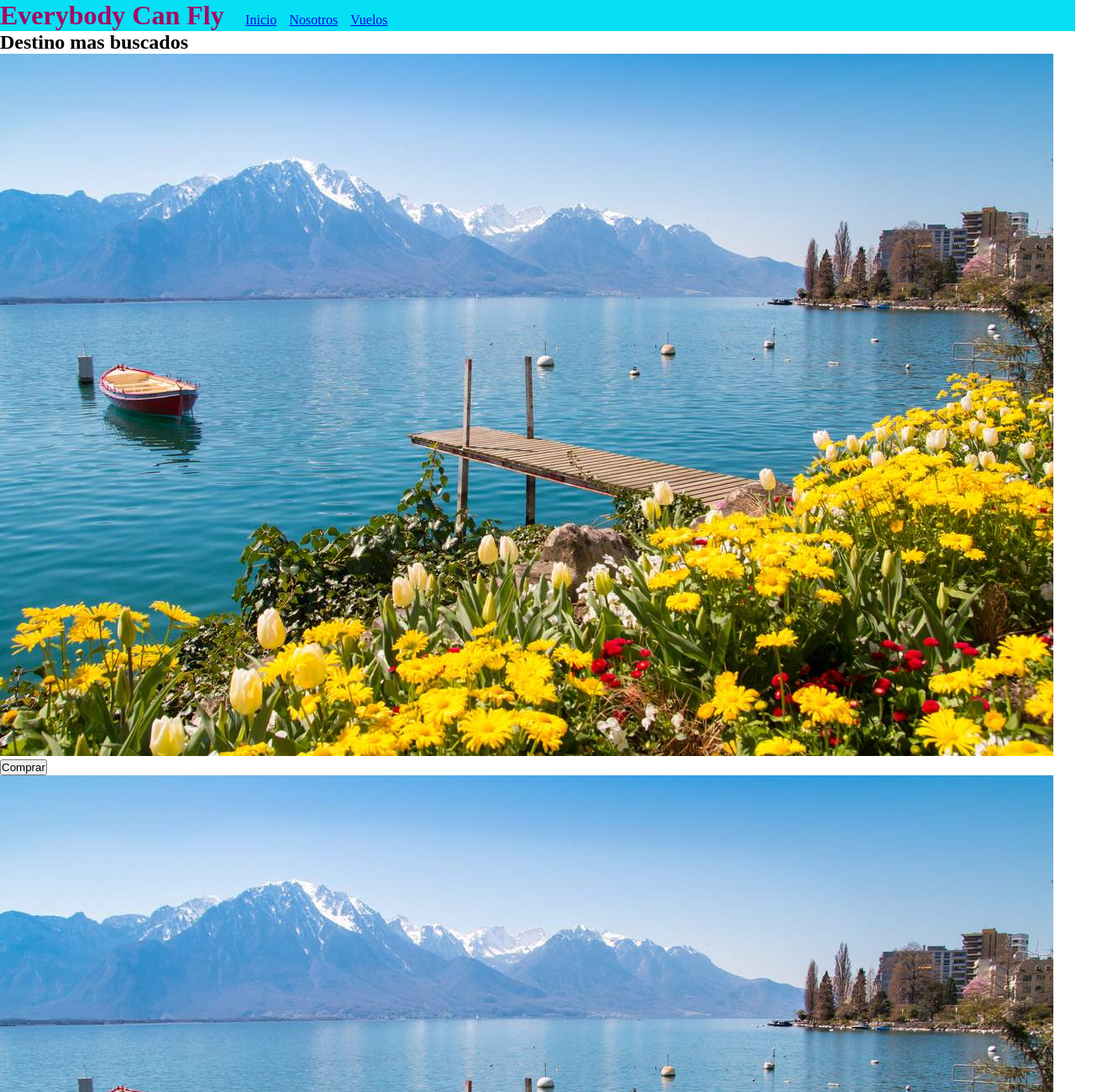
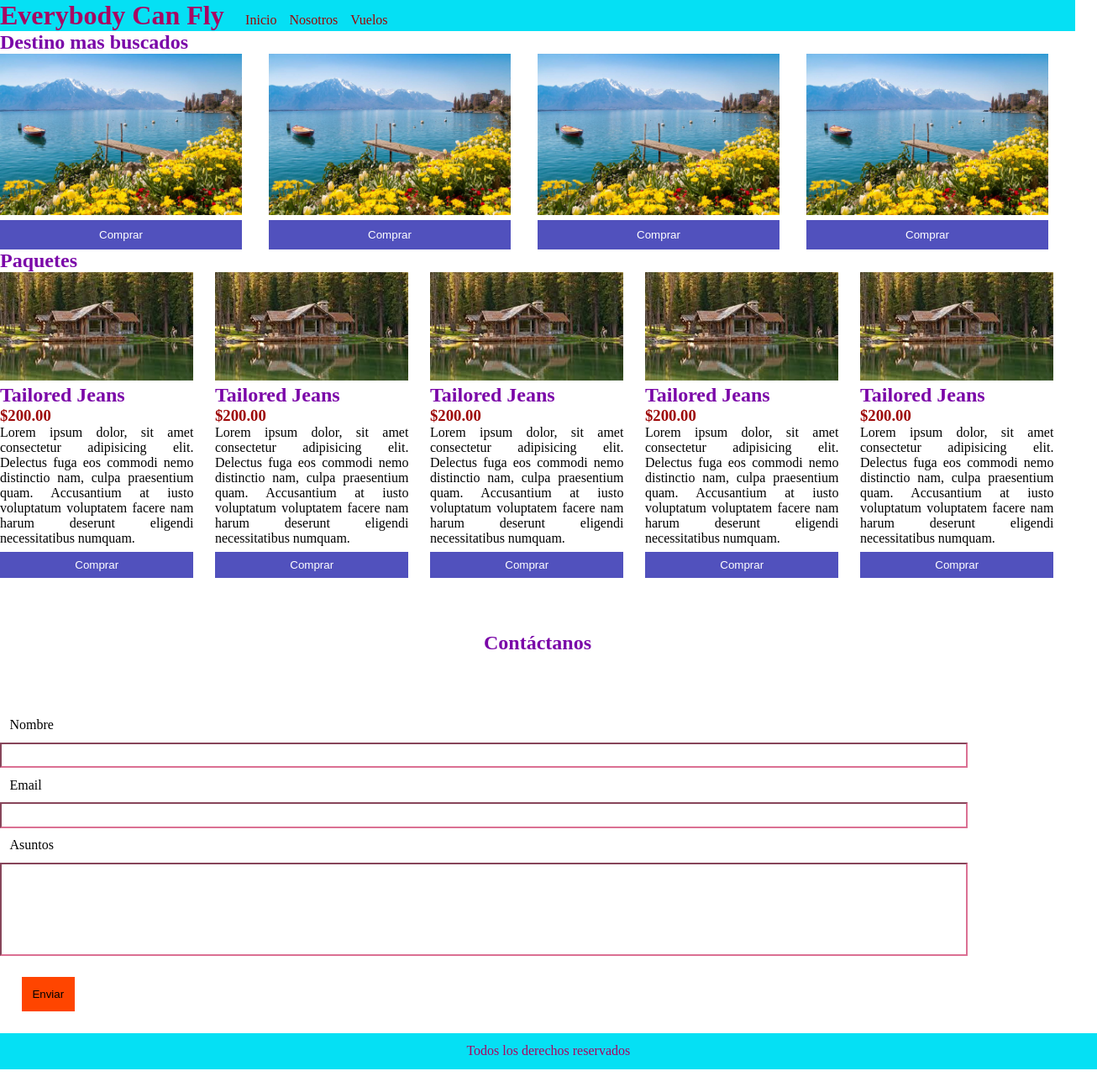
Before and after one commit to victoriaramos2777/Everybody-can-fly, a plain HTML site: page index.html in a window 1280 px wide. Shown: the top 1300 px of the page at 84% size, 1306 px wide, since content can reach past the window. After the commit the page ends 1273 px from the top, so only its background shows below. Drawn offline with Linux system fonts and the light colour scheme.

Commit message:
proyecto terminado

```diff
--- a/index.html
+++ b/index.html
@@ -5,7 +5,7 @@
     <meta http-equiv="X-UA-Compatible" content="IE=edge">
     <meta name="viewport" content="width=device-width, initial-scale=1.0">
     <title>Document</title>
-    <link rel="stylesheet" href="tyle.css">
+    <link rel="stylesheet" href="style.css">
 </head>
 <body>
     <header class="header">
@@ -13,16 +13,16 @@
         <h1 class="titulo__one">Everybody Can Fly</h1>
       </div>
        <nav class="navigation">
-           <ul class="naviagation__list">
-            <li class="navigation__list__item"><a href="#">Inicio</a></li>
-            <li class="navigation__list__item"><a href="#">Nosotros</a></li>
-            <li class="navigation__list__item"><a href="#">Vuelos</a></li>
+           <ul class="navigation__list">
+            <li class="navigation__list__item"><a class="navigation__list__item__a" href="#">Inicio</a></li>
+            <li class="navigation__list__item"><a class="navigation__list__item__a" href="#">Nosotros</a></li>
+            <li class="navigation__list__item"><a class="navigation__list__item__a" href="#">Vuelos</a></li>
            </ul>
        </nav>
     </header>
     <main class="main">
-        <h2 class="main__titulo">Destino mas       buscados</h2>
-        <section id="section">
+        <h2 class="main__titulo">Destino mas  buscados</h2>
+        <section class="section">
             <div class="section__img">
                <img class="section__img__lago" src="assets/img/lago-leman_62b80663_1254x836.jpg" alt="lago">
                <button class="btn-1">Comprar</button>
@@ -40,6 +40,7 @@
 
              <div class="section__img">
                 <img class="section__img__lago" src="assets/img/lago-leman_62b80663_1254x836.jpg" alt="lago">
+
                 <button class="btn-1">Comprar</button>
              </div>
 
@@ -50,7 +51,7 @@
                 <img class="section-2__img2__house" src="assets/img/casa.jpeg" alt="casa">
                 <h1 class="section-2__img2__house__name">Tailored Jeans</h1>
                 <h3 class="section-2__img2__house__name__price">$200.00</h3>
-                <p class="setion-2__img2__house__name__price__p">Lorem ipsum dolor, sit amet consectetur adipisicing elit. Delectus fuga eos commodi nemo distinctio nam, culpa praesentium quam. Accusantium at iusto voluptatum voluptatem facere nam harum deserunt eligendi necessitatibus numquam.</p>
+                <p class="section-2__img2__house__name__price__p">Lorem ipsum dolor, sit amet consectetur adipisicing elit. Delectus fuga eos commodi nemo distinctio nam, culpa praesentium quam. Accusantium at iusto voluptatum voluptatem facere nam harum deserunt eligendi necessitatibus numquam.</p>
                 <button class="btn-2">Comprar</button>
              </div>
 
@@ -58,7 +59,7 @@
                 <img class="section-2__img2__house" src="assets/img/casa.jpeg" alt="casa">
                 <h1 class="section-2__img2__house__name">Tailored Jeans</h1>
                 <h3 class="section-2__img2__house__name__price">$200.00</h3>
-                <p class="setion-2__img2__house__name__price__p">Lorem ipsum dolor, sit amet consectetur adipisicing elit. Delectus fuga eos commodi nemo distinctio nam, culpa praesentium quam. Accusantium at iusto voluptatum voluptatem facere nam harum deserunt eligendi necessitatibus numquam.</p>
+                <p class="section-2__img2__house__name__price__p">Lorem ipsum dolor, sit amet consectetur adipisicing elit. Delectus fuga eos commodi nemo distinctio nam, culpa praesentium quam. Accusantium at iusto voluptatum voluptatem facere nam harum deserunt eligendi necessitatibus numquam.</p>
                 <button class="btn-2">Comprar</button>
              </div>
 
@@ -66,7 +67,7 @@
                 <img class="section-2__img2__house" src="assets/img/casa.jpeg" alt="casa">
                 <h1 class="section-2__img2__house__name">Tailored Jeans</h1>
                 <h3 class="section-2__img2__house__name__price">$200.00</h3>
-                <p class="setion-2__img2__house__name__price__p">Lorem ipsum dolor, sit amet consectetur adipisicing elit. Delectus fuga eos commodi nemo distinctio nam, culpa praesentium quam. Accusantium at iusto voluptatum voluptatem facere nam harum deserunt eligendi necessitatibus numquam.</p>
+                <p class="section-2__img2__house__name__price__p">Lorem ipsum dolor, sit amet consectetur adipisicing elit. Delectus fuga eos commodi nemo distinctio nam, culpa praesentium quam. Accusantium at iusto voluptatum voluptatem facere nam harum deserunt eligendi necessitatibus numquam.</p>
                 <button class="btn-2">Comprar</button>
              </div>
 
@@ -74,7 +75,7 @@
                 <img class="section-2__img2__house" src="assets/img/casa.jpeg" alt="casa">
                 <h1 class="section-2__img2__house__name">Tailored Jeans</h1>
                 <h3 class="section-2__img2__house__name__price">$200.00</h3>
-                <p class="setion-2__img2__house__name__price__p">Lorem ipsum dolor, sit amet consectetur adipisicing elit. Delectus fuga eos commodi nemo distinctio nam, culpa praesentium quam. Accusantium at iusto voluptatum voluptatem facere nam harum deserunt eligendi necessitatibus numquam.</p>
+                <p class="section-2__img2__house__name__price__p">Lorem ipsum dolor, sit amet consectetur adipisicing elit. Delectus fuga eos commodi nemo distinctio nam, culpa praesentium quam. Accusantium at iusto voluptatum voluptatem facere nam harum deserunt eligendi necessitatibus numquam.</p>
                 <button class="btn-2">Comprar</button>
              </div>
 
@@ -82,19 +83,19 @@
                 <img class="section-2__img2__house" src="assets/img/casa.jpeg" alt="casa">
                 <h1 class="section-2__img2__house__name">Tailored Jeans</h1>
                 <h3 class="section-2__img2__house__name__price">$200.00</h3>
-                <p class="setion-2__img2__house__name__price__p">Lorem ipsum dolor, sit amet consectetur adipisicing elit. Delectus fuga eos commodi nemo distinctio nam, culpa praesentium quam. Accusantium at iusto voluptatum voluptatem facere nam harum deserunt eligendi necessitatibus numquam.</p>
+                <p class="section-2__img2__house__name__price__p">Lorem ipsum dolor, sit amet consectetur adipisicing elit. Delectus fuga eos commodi nemo distinctio nam, culpa praesentium quam. Accusantium at iusto voluptatum voluptatem facere nam harum deserunt eligendi necessitatibus numquam.</p>
                <button class="btn-2">Comprar</button>
              </div>
         </section>
         <section>
-             <h2>Contactanos</h2>
+             <h2 class="contact">Contáctanos</h2>
          <form class="form" action="#">
             <label class="form__label" for="name">Nombre </label>
             <input class="form__label__input" type="text">
             <label class="form__label" for="name">Email</label>
             <input class="form__label__input" type="text">
             <label class="form__label" for="name">Asuntos</label>
-            <input class="form__label__input-3" type="text">
+            <input class="form__label__input__i3" type="text">
          </form>
          <button class="button">Enviar</button>
         </section>
--- a/styles.scss
+++ b/styles.scss
@@ -12,14 +12,103 @@
     color:rgb(168, 6, 98)
 }
 
-.naviagation__list {
+.navigation__list {
     list-style: none;
     display: flex;
     margin-top: 9%;
     margin-left:15%;
     gap:15px;
-     &__item {
+
+     &__item__a {
     color: rgb(157, 5, 5);
-    list-style: none;
+    text-decoration: none;
 }
 }
+.main__titulo {
+    color:rgb(122, 6, 168);
+}
+
+.section {
+    display: flex;
+    &__img__lago {
+        width: 90%;
+        display: flex;
+
+    }
+}
+.btn-1 {
+    width:90% ;
+    margin-top: 2%;
+    background-color: rgb(81, 81, 189);
+    color: white;
+    padding: 3%;
+    border: none;
+}
+
+.section-2 {
+    display: flex;
+       &__img2__house {
+        width: 90%;
+        &__name {
+            color: rgb(122, 6, 168);
+            &__price{
+                color:rgb(157, 5, 5);
+                   &__p {
+                    width:90% ;
+                    text-align: justify;
+                   }
+            }
+        }
+       }
+
+
+}
+
+.btn-2 {
+    width:90% ;
+    margin-top:3% ;
+    padding: 3%;
+    background-color: rgb(81, 81, 189);
+    border: none;
+    color: white;
+}
+
+.contact {
+    color: rgb(122, 6, 168);
+    text-align:center ;
+    margin-top: 5%;
+}
+.form {
+    margin-top: 5%;
+    width: 90%;
+    display: flex;
+    flex-direction: column;
+    &__label {
+        margin: 1%;
+        &__input {
+            border-color: palevioletred;
+            padding: 0.5%;
+            &__i3 {
+                border-color: palevioletred;
+            padding: 4%;
+            }
+        }
+    }
+}
+
+.button {
+    margin: 2%;
+    background-color:orangered ;
+    border:none ;
+    padding: 1%;
+}
+
+.footer {
+    width: 100%;
+    background-color: rgb(5, 224, 244);
+    padding: 1%;
+      &__p {
+        color:rgb(168, 6, 98);
+         text-align: center;
+    }
+}
```
Also changed, not shown: style.css, tyle.css (deleted), 2 other files.
